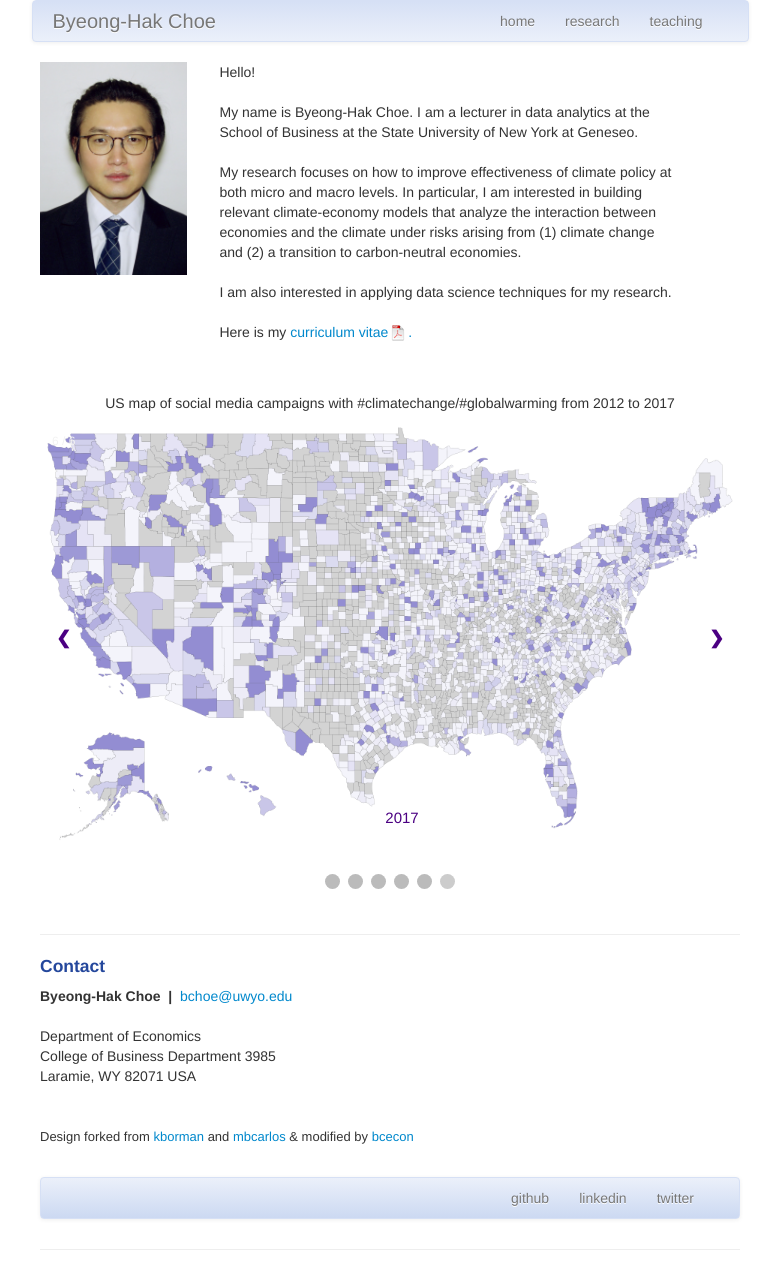
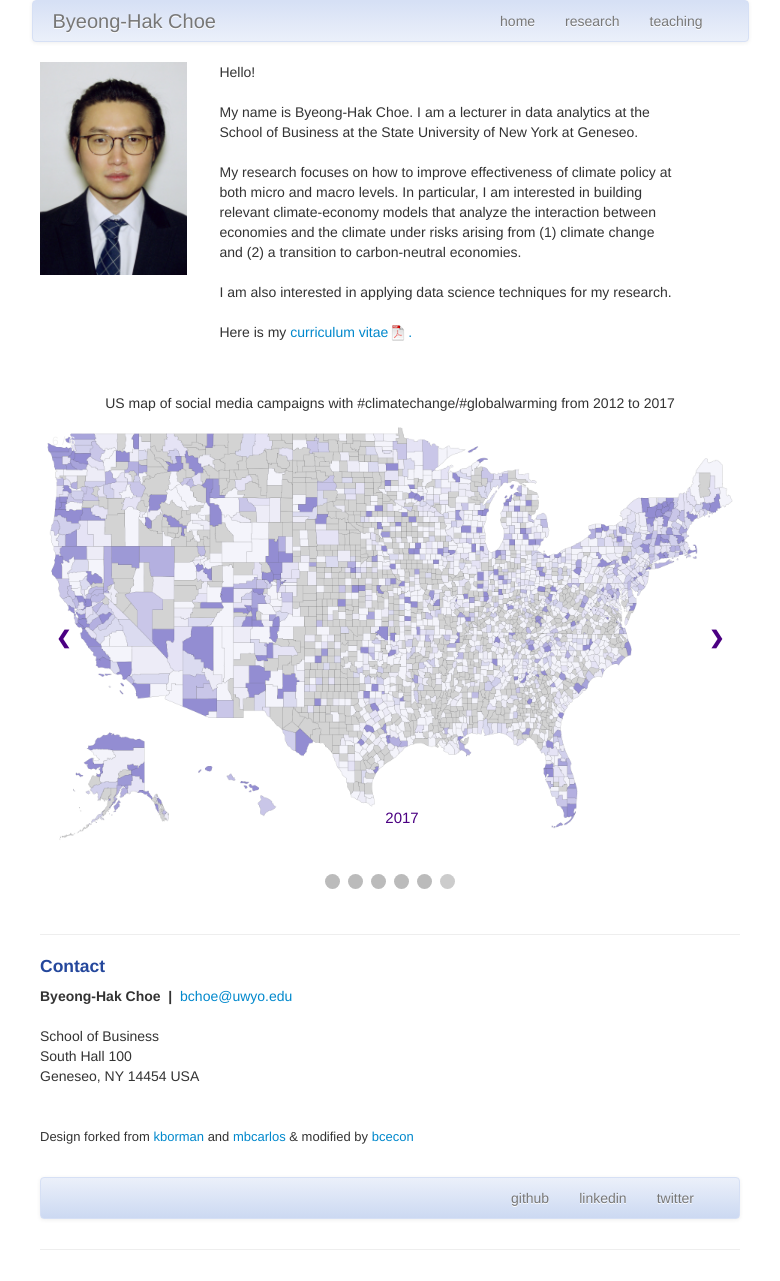
Before and after one commit to Erikwoj/bcecon.github.io, a Jekyll site: the page built from index.md, in a window 1280 px wide. Shown: the whole page, without its empty margins (250-1030 px from the left). Built offline with Jekyll 4.4.1, drawn with Linux system fonts in a browser that asks for light colours.

Commit message:
Update index.md

```diff
--- a/index.md
+++ b/index.md
@@ -123,9 +123,9 @@ function showSlides(n) {
         <div class="span5">
             <b>Byeong-Hak Choe</b> <b>&nbsp;|&nbsp;</b> <a href="mailto:bchoe@uwyo.edu">bchoe@uwyo.edu</a><br>
             <br/>
-            Department of Economics <br>
-            College of Business Department 3985 <br>
-            Laramie, WY 82071 USA <br>
+            School of Business <br>
+            South Hall 100 <br>
+            Geneseo, NY 14454 USA <br>
             <br/>
             <br/>
             <font size="-1">Design forked from <a href="https://github.com/kbroman/kbroman.github.io">kborman</a> and <a href="https://github.com/mbcarlos/simple_academic_website">mbcarlos</a> & modified by <a href="https://github.com/bcecon">bcecon</a>  </font>
```
